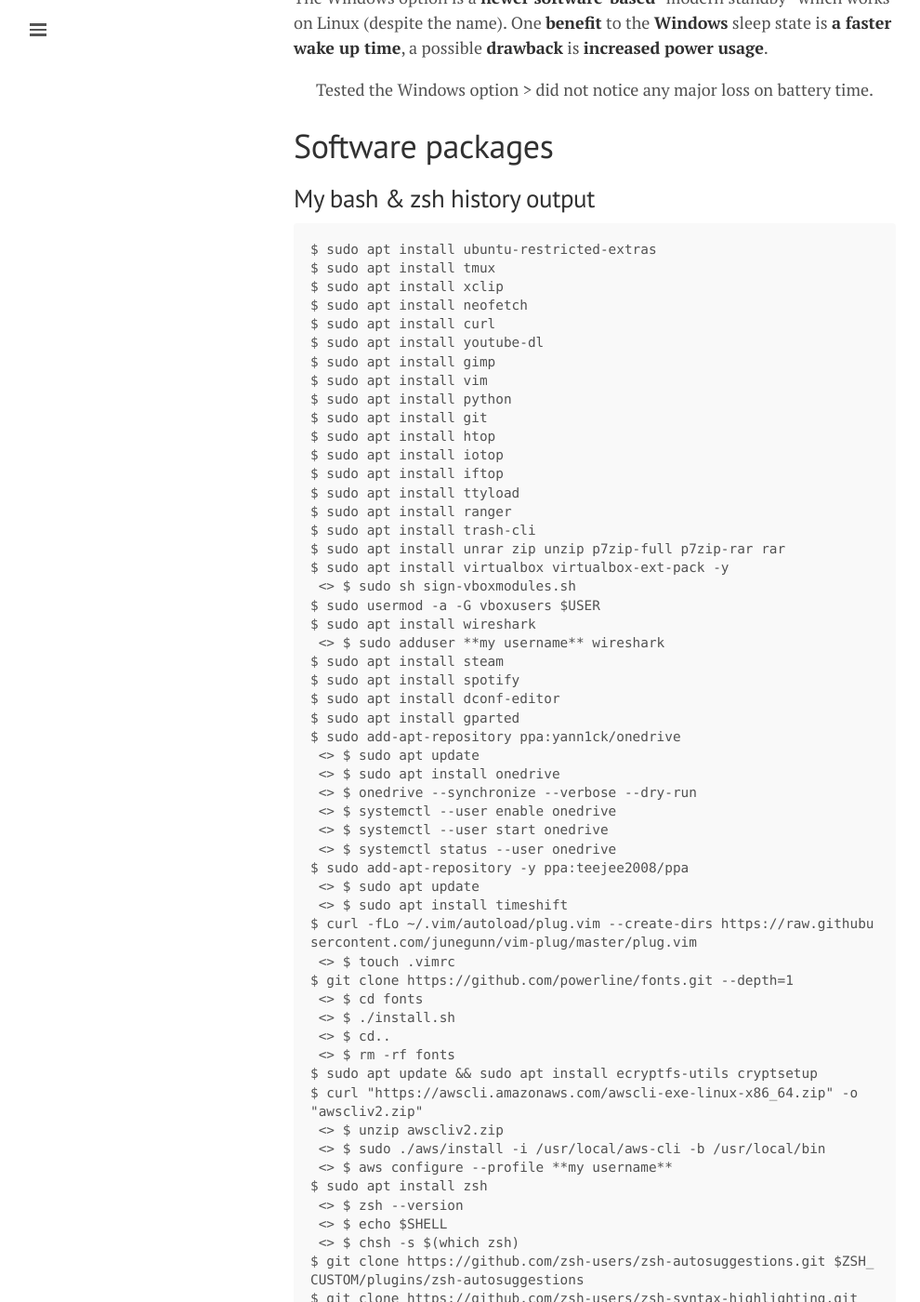
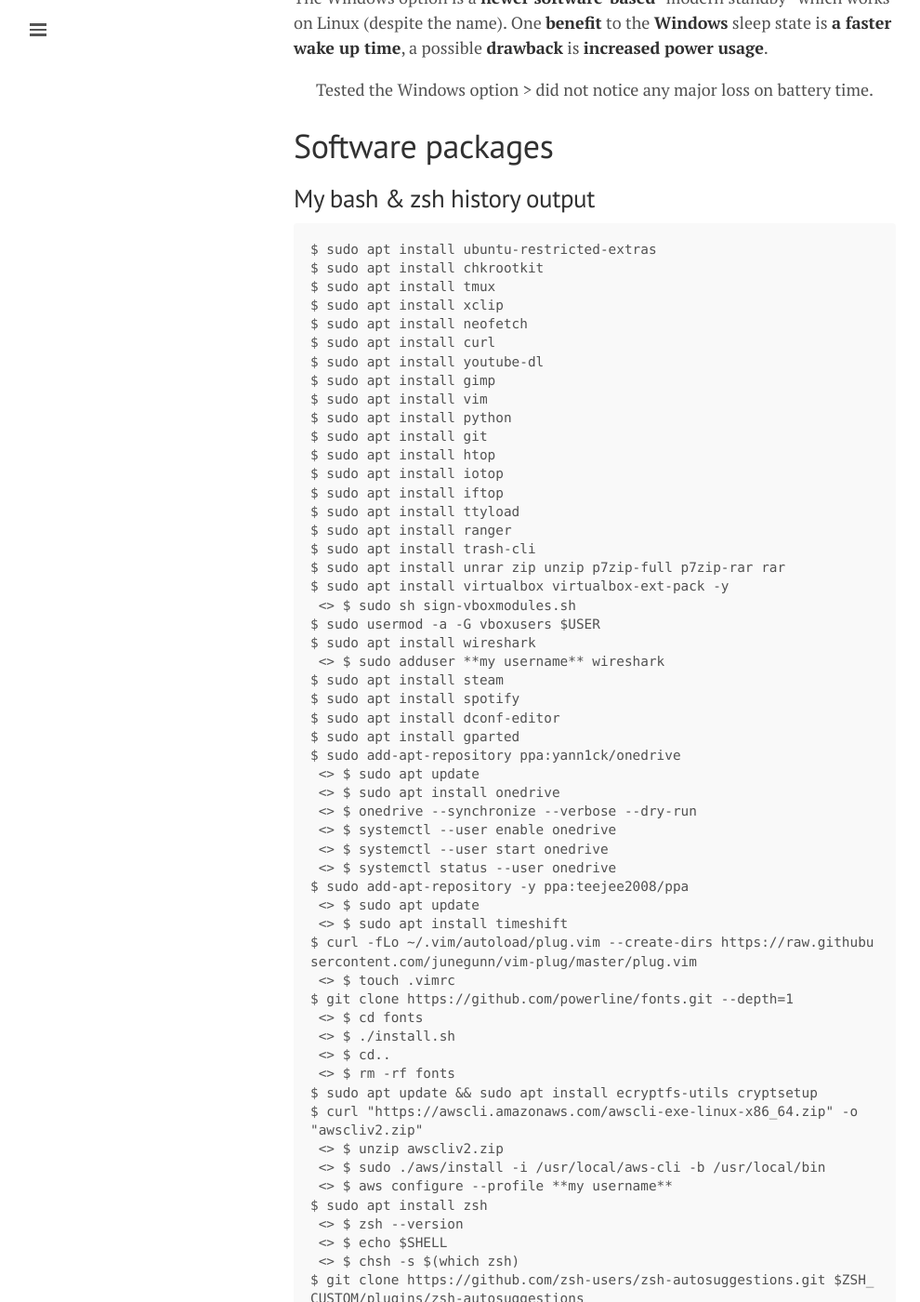
Before and after one commit to lgeurts/lgeurts.github.io, a Jekyll site: the page built from _posts/2021-10-15-ubuntu-setup-notes-for-x1-carbon-gen8.md, in a window 1280 px wide and 1400 px high, scrolled down 1145 px. Shown: the whole window at 93% size, without its empty margins (0-990 px from the left). Built offline with Jekyll 4.4.1, drawn with Linux system fonts in a browser that asks for light colours; nearby versions of some CDN libraries; comment, search, counter and statistics services are not loaded; some of the changed text lies outside the part shown.

Commit message:
Update 2021-10-15-ubuntu-setup-notes-for-x1-carbon-gen8.md

````diff
--- a/_posts/2021-10-15-ubuntu-setup-notes-for-x1-carbon-gen8.md
+++ b/_posts/2021-10-15-ubuntu-setup-notes-for-x1-carbon-gen8.md
@@ -32,6 +32,7 @@
 ## My bash & zsh history output
 ```
 $ sudo apt install ubuntu-restricted-extras
+$ sudo apt install chkrootkit
 $ sudo apt install tmux
 $ sudo apt install xclip
 $ sudo apt install neofetch
````
